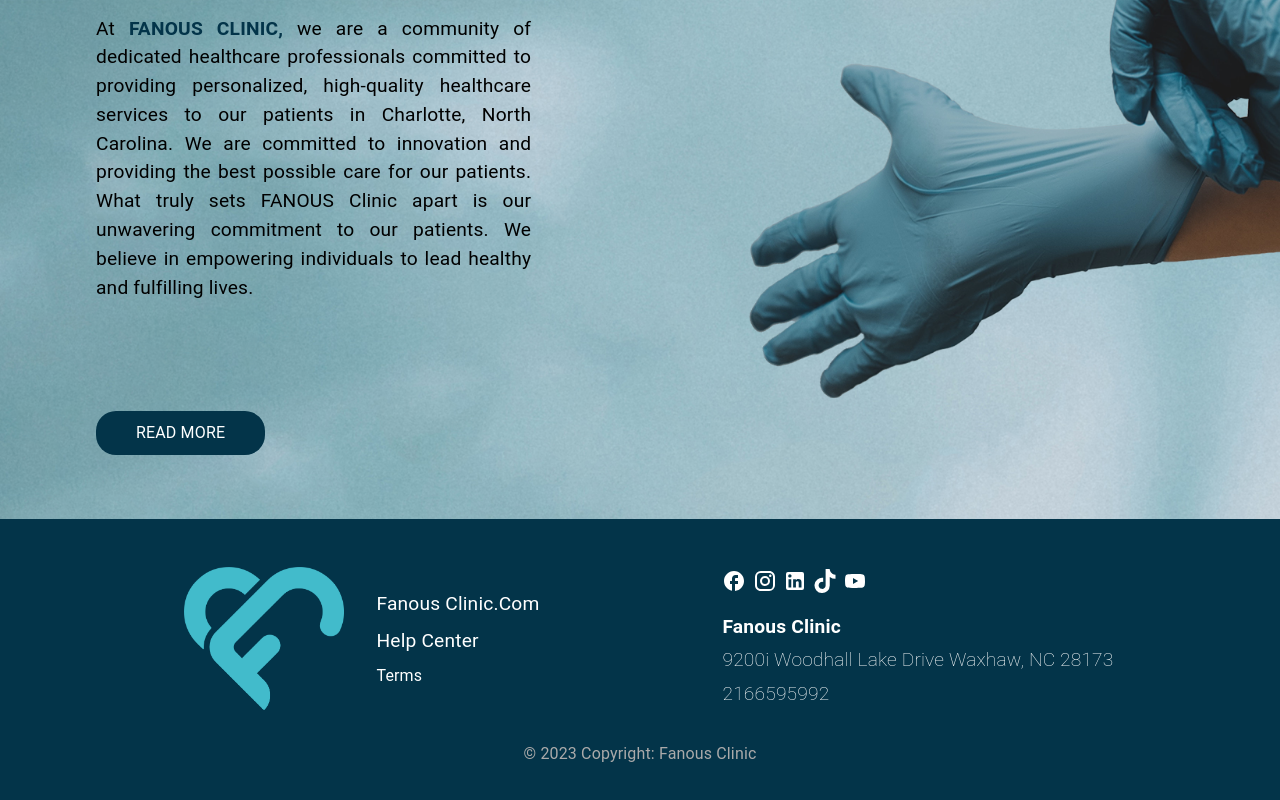
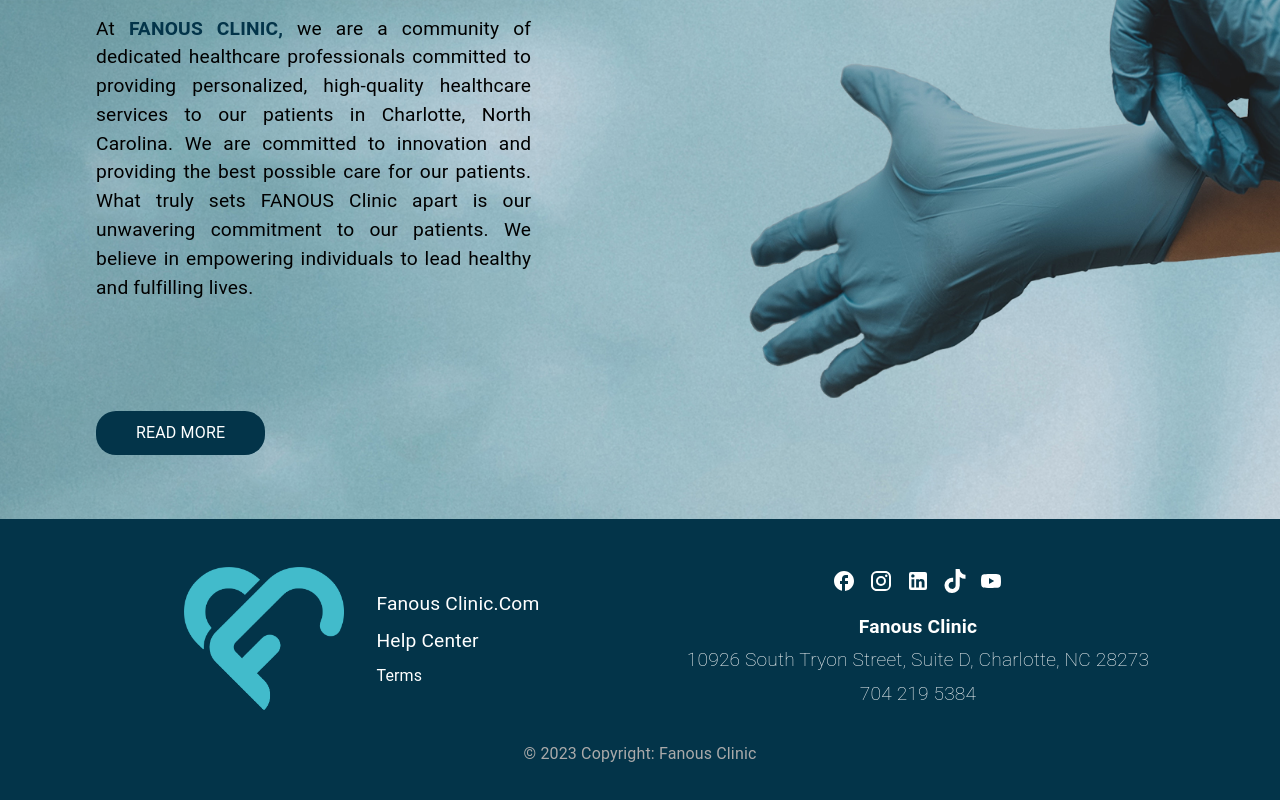
Before and after one commit to engfadymohsen/fanousclinic, a React (Create React App) app: page / in a window 1280 px wide. Shown: the part 2318-3118 px from the top of the page. Built offline with nearby package versions, Linux system fonts and the light colour scheme.

Commit message:
Update Data In Footer

```diff
--- a/src/components/shared/footer/Footer.tsx
+++ b/src/components/shared/footer/Footer.tsx
@@ -33,7 +33,7 @@
             </Box>
           </Grid>
           <Grid item xs={12} md={6} sx={{display:'flex', alignItems:'center', justifyContent:'center'}}>
-            <Box sx={{display:'flex', flexDirection:'column'}}>
+            <Box sx={{display:'flex', flexDirection:'column', alignItems:'center'}}>
               <Box sx={{display:'flex', justifyContent:'space-between', width:'37%', marginBottom:'1rem'}}>
                 <Link href="https://www.facebook.com/profile.php?id=61552333749894" target="_blank" rel="noopener"><FacebookRoundedIcon sx={{color:'white'}}/></Link>
                 <Link href="https://www.instagram.com/fanous.clinic" target="_blank" rel="noopener"><InstagramIcon sx={{color:'white'}}/></Link>
@@ -43,10 +43,10 @@
                 </Link>
                 <Link href="https://www.youtube.com/@fanousclinic" target="_blank" rel="noopener"><YouTubeIcon sx={{color:'White'}}/></Link>
               </Box>
-              <Box sx={{color:'white'}}>
+              <Box sx={{color:'white', display:'flex', flexDirection:'column', justifyContent:{md:'flex-start',xs:'center'}, textAlign:'center'}}>
                 <Typography sx={{ fontWeight:'600', marginBottom:'0.3rem',fontSize:theme.body_font}}>Fanous Clinic</Typography>
-                <Typography sx={{ fontWeight:'200', marginBottom:'0.3rem',fontSize:theme.body_font}}>9200i Woodhall Lake Drive Waxhaw, NC 28173</Typography>
-                <Typography sx={{ fontWeight:'200',fontSize:theme.body_font}}>2166595992</Typography>
+                <Typography sx={{ fontWeight:'200', marginBottom:'0.3rem',fontSize:theme.body_font, width:'100%'}}>10926 South Tryon Street, Suite D, Charlotte, NC 28273</Typography>
+                <Typography sx={{ fontWeight:'200',fontSize:theme.body_font}}>704 219 5384</Typography>
               </Box>
             </Box>
           </Grid>
```
